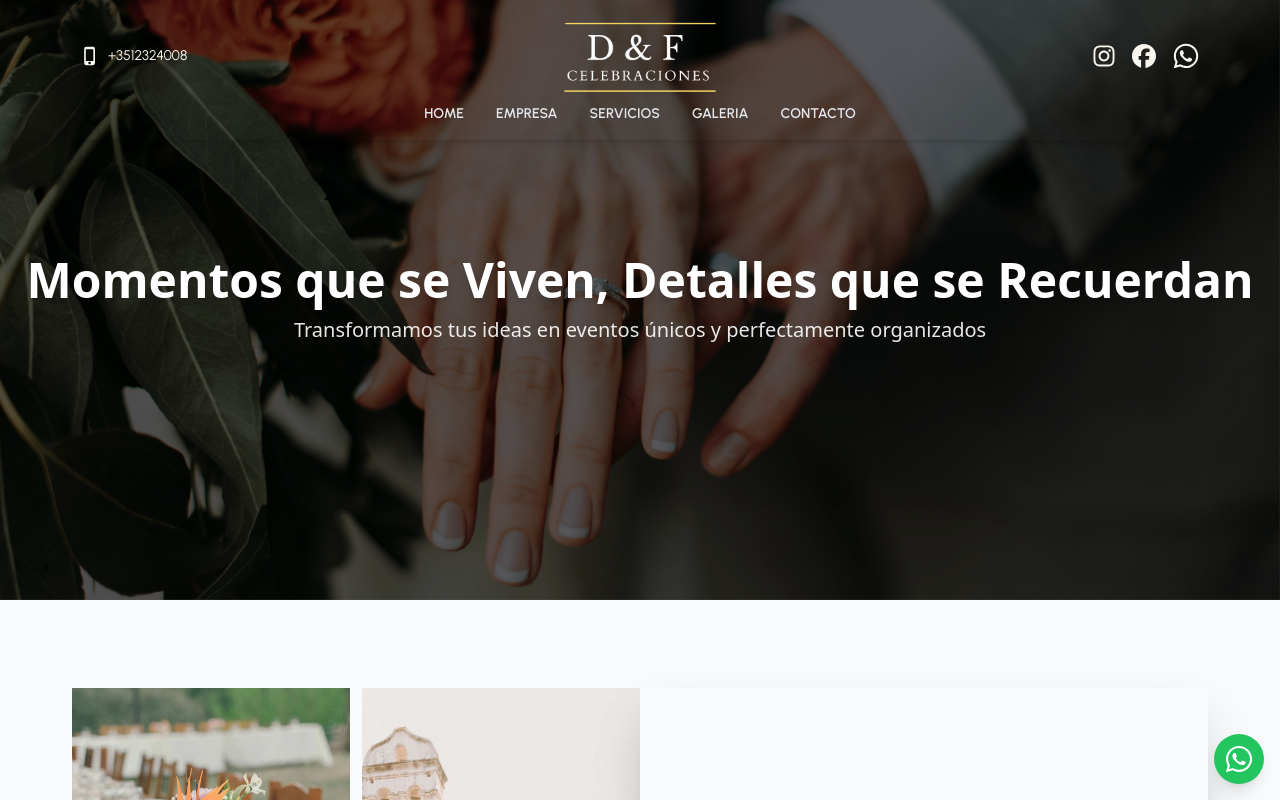
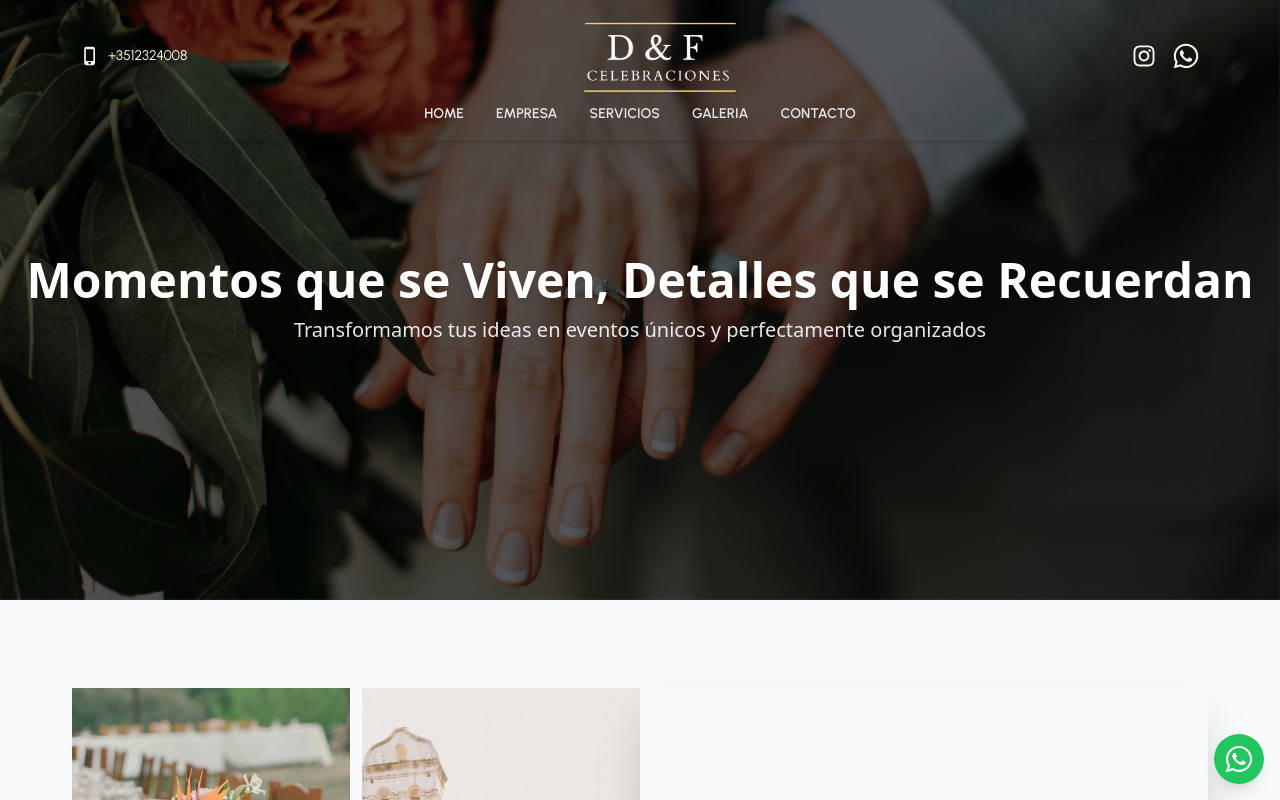
Before and after one commit to Nico09Barberis/dyf-website, a React (Vite) app in the folder dyf-website/: page / in a window 1280 px wide. Shown: the top 800 px of the page. Built offline with nearby package versions, Linux system fonts and the light colour scheme.

Commit message:
elimine el icono de facebook de la nav

```diff
--- a/dyf-website/src/components/navigation/Navbar.jsx
+++ b/dyf-website/src/components/navigation/Navbar.jsx
@@ -3,7 +3,7 @@ import { Link } from "react-router-dom";
 
 import navLogo from "../../assets/images/logo.png";
 
-import { FaFacebook, FaInstagram } from "react-icons/fa6";
+import { FaInstagram } from "react-icons/fa6";
 import { FaWhatsapp } from "react-icons/fa";
 import { MdOutlinePhoneIphone } from "react-icons/md";
 
@@ -129,19 +129,10 @@ function Navbar() {
             <FaInstagram className="w-6 h-6" />
           </a>
 
-          {/* Facebook */}
-          <a
-            href="https://www.facebook.com/TU_PERFIL"
-            target="_blank"
-            rel="noopener noreferrer"
-            className="text-beige hover:text-white transition-colors"
-          >
-            <FaFacebook className="w-6 h-6" />
-          </a>
 
           {/* WhatsApp */}
           <a
-            href="https://wa.me/5493492582838"
+            href="https://wa.me/5493512324008"
             target="_blank"
             rel="noopener noreferrer"
             className="text-beige hover:text-white transition-colors"
```
